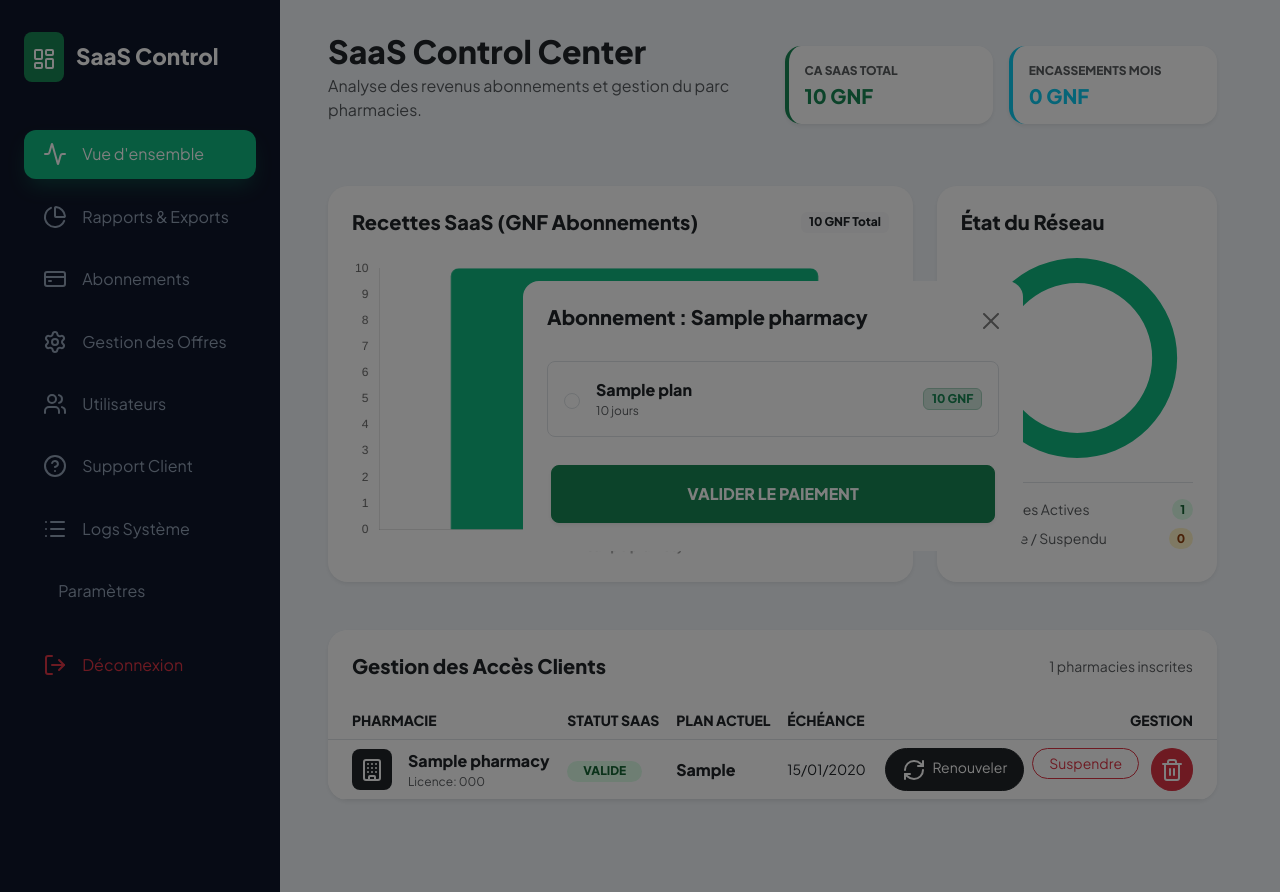
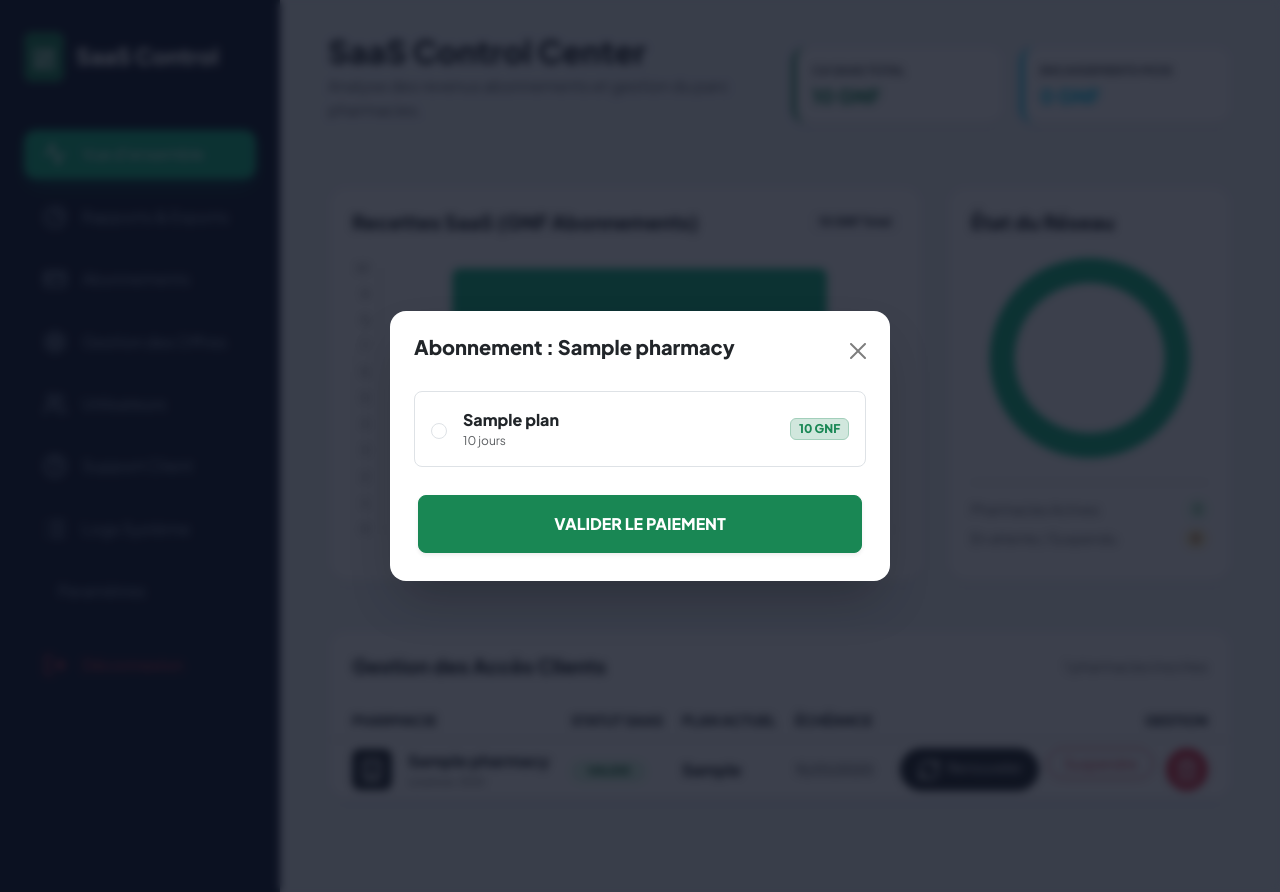
Before and after one commit to syllamohamedmhd99-bot/Gn-Pharmacie, a Flask app: page /superadmin/dashboard in a window 1280 px wide, after a click on "Renouveler". Run offline with Flask 3, Linux system fonts and the light colour scheme; a user stored in the database is signed in; tables that the repository leaves empty hold one stand-in row (values such as "Sample post").

Commit message:
Fix UI Jitter: Stabilize dashboard layout and sidebar during modal interactions

```diff
--- a/app/templates/superadmin/base.html
+++ b/app/templates/superadmin/base.html
@@ -15,55 +15,50 @@
             --admin-bg: #f1f5f9;
         }
 
-        html {
-            scrollbar-gutter: stable !important;
+        body.modal-open {
+            padding-right: 0 !important;
+            overflow-y: hidden !important;
         }
 
-        .modal-content {
-            backface-visibility: hidden !important;
-            -webkit-backface-visibility: hidden !important;
-            transform: translateZ(0) !important;
-            -webkit-font-smoothing: subpixel-antialiased !important;
-            perspective: 1000;
-            will-change: transform;
-        }
-
-        .plan-item {
-            transition: all 0.2s ease-in-out !important;
-            transform: translateZ(0);
-            backface-visibility: hidden;
-            will-change: transform, box-shadow;
-        }
-
-        .plan-item:hover {
-            transform: none !important;
-            background-color: #f8fafc !important;
-            border-color: var(--admin-accent) !important;
-            box-shadow: 0 10px 15px -3px rgba(0, 0, 0, 0.1), 0 4px 6px -2px rgba(0, 0, 0, 0.05) !important;
-        }
-
+        /* Fix pour éviter le saut vertical au clic sur "Nouveau Forfait" */
         body {
             font-family: 'Plus Jakarta Sans', sans-serif;
             background-color: var(--admin-bg);
             color: #334155;
             -webkit-font-smoothing: antialiased;
             -moz-osx-font-smoothing: grayscale;
+            overflow-x: hidden;
+            min-height: 100vh;
         }
 
         .admin-sidebar {
             width: 280px;
             height: 100vh;
             position: fixed;
+            left: 0;
+            top: 0;
+            bottom: 0;
             background-color: var(--admin-sidebar);
             color: white;
             padding: 2rem 1.5rem;
-            z-index: 1000;
+            z-index: 1040; /* Supérieur au contenu mais inférieur aux modales */
         }
 
         .admin-content {
             margin-left: 280px;
             padding: 2rem 3rem;
-            transform: translateZ(0); /* Force GPU */
+            min-height: 100vh;
+            position: relative;
+        }
+
+        .modal {
+            background: rgba(15, 23, 42, 0.6);
+            backdrop-filter: blur(4px);
+        }
+
+        .modal-content {
+            border: none;
+            box-shadow: 0 25px 50px -12px rgba(0, 0, 0, 0.25);
         }
 
         .nav-admin {
@@ -122,7 +117,7 @@
     </style>
 </head>
 <body>
-    <div class="admin-sidebar fixed-top">
+    <div class="admin-sidebar">
         <div class="admin-brand">
             <div class="bg-success p-2 rounded-3">
                 <i data-lucide="layout-dashboard" size="24"></i>
```
Also changed, not shown: app/superadmin/routes.py (+32 -0 lines), app/templates/superadmin/plans.html (+45 -1 lines).
